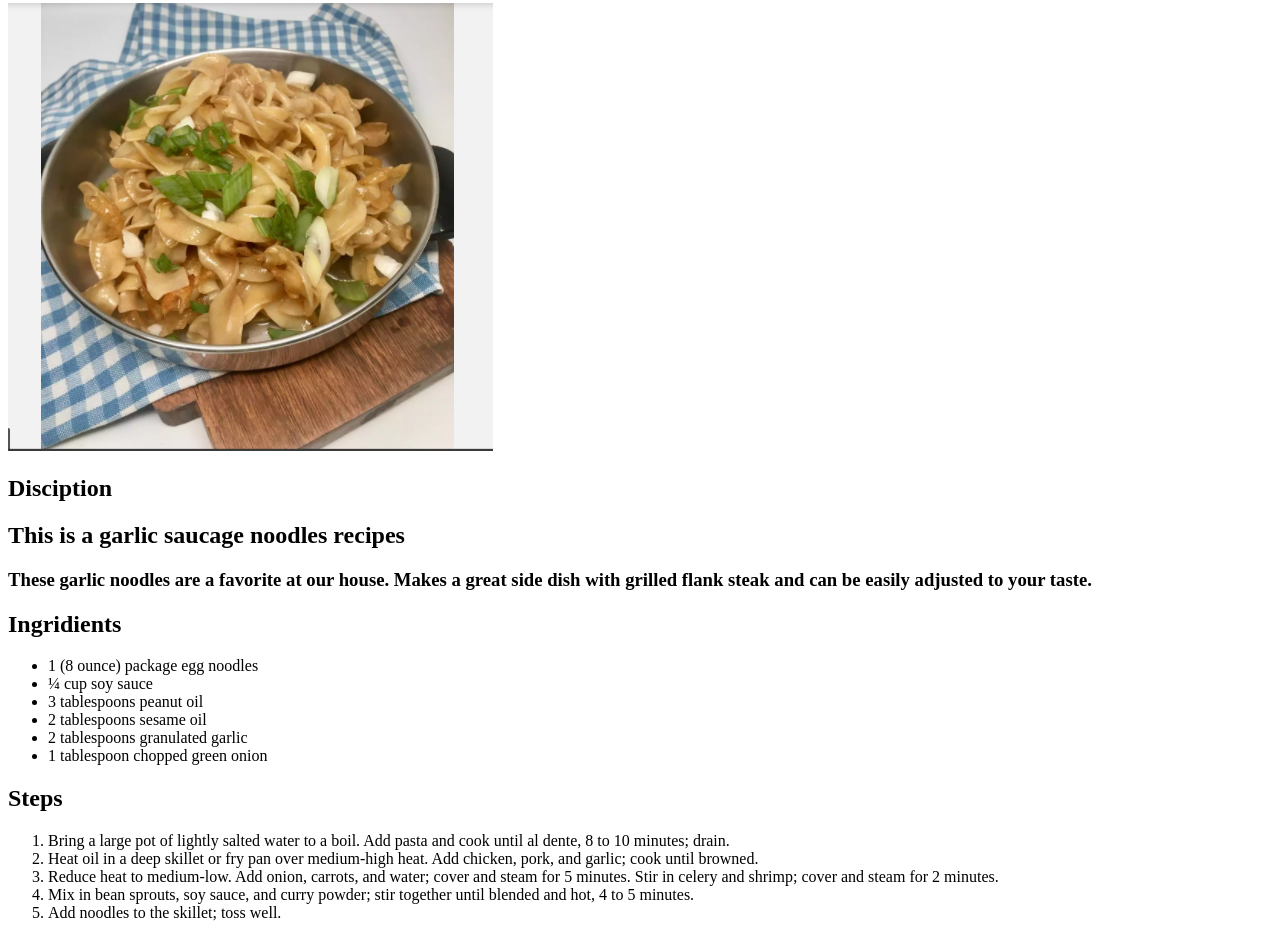
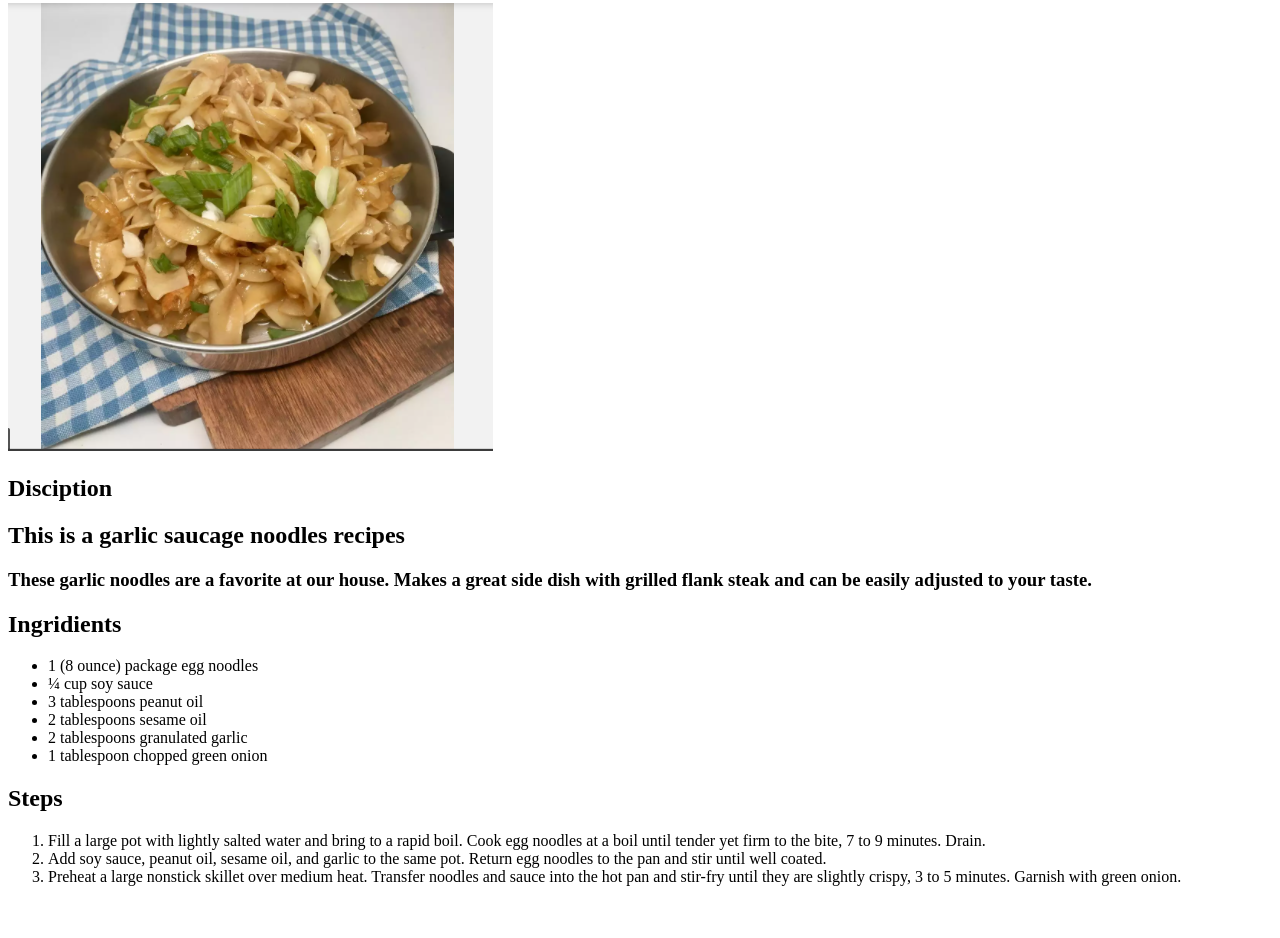
Before and after one commit to primejudas/odin-recipe, a plain HTML site: page garlic.html in a window 1280 px wide. Shown: the part 79-1017 px from the top of the page. After the commit the page ends 981 px from the top, so only its background shows below. Drawn offline with Linux system fonts and the light colour scheme.

```diff
--- a/garlic.html
+++ b/garlic.html
@@ -27,13 +27,10 @@
     </ul>
     <h2>Steps</h2>
     <ol>
-        <li>Bring a large pot of lightly salted water to a boil. Add pasta and cook until al dente, 8 to 10 minutes; drain.</li>
-        <li>Heat oil in a deep skillet or fry pan over medium-high heat. Add chicken, pork, and garlic; cook until browned.</li>
-        <li>Reduce heat to medium-low. Add onion, carrots, and water; cover and steam for 5 minutes. Stir in celery and shrimp; cover and steam for 2 minutes.
-
-        </li>
-        <li>Mix in bean sprouts, soy sauce, and curry powder; stir together until blended and hot, 4 to 5 minutes.</li>
-        <li>Add noodles to the skillet; toss well.</li>
+        <li>Fill a large pot with lightly salted water and bring to a rapid boil.
+            Cook egg noodles at a boil until tender yet firm to the bite, 7 to 9 minutes. Drain.</li>
+        <li>Add soy sauce, peanut oil, sesame oil, and garlic to the same pot. Return egg noodles to the pan and stir until well coated.</li>
+        <li>Preheat a large nonstick skillet over medium heat. Transfer noodles and sauce into the hot pan and stir-fry until they are slightly crispy, 3 to 5 minutes. Garnish with green onion.</li>
     </ol>
 
 
```
